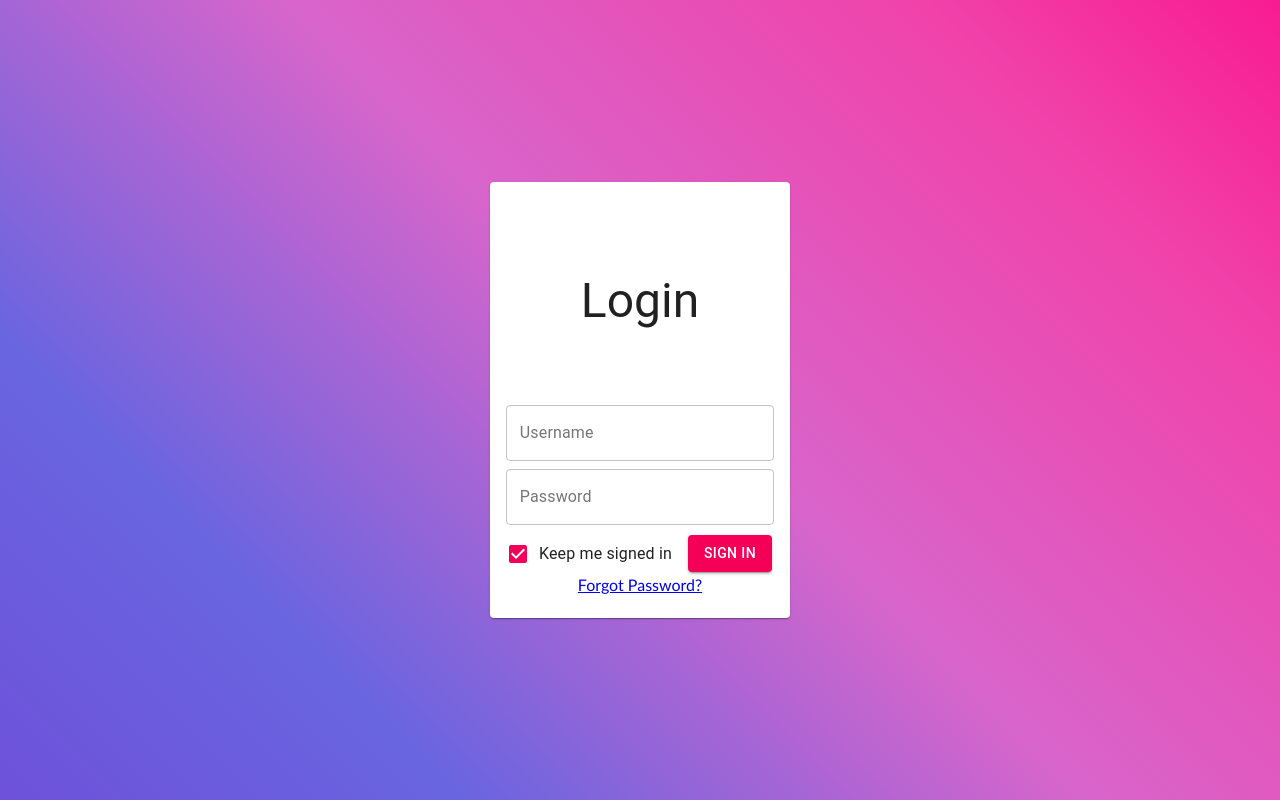
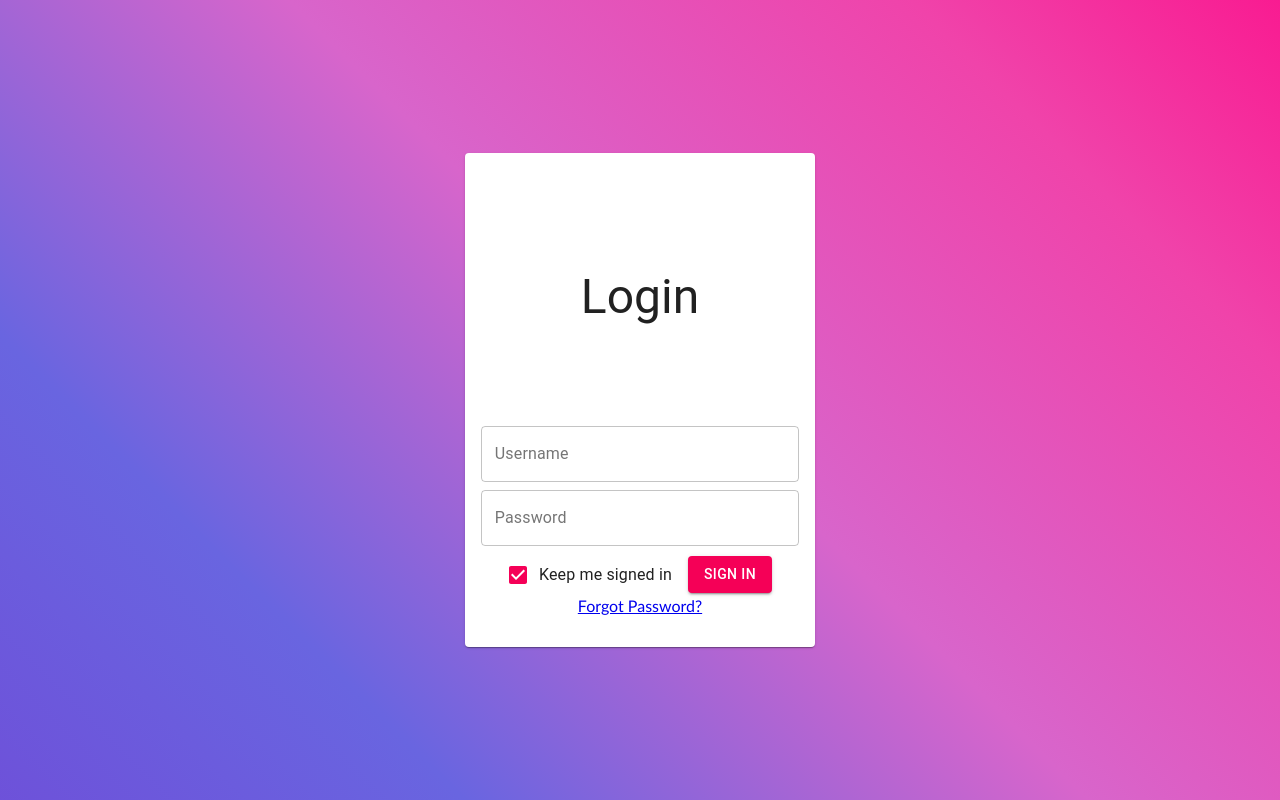
Before and after one commit to lightningbolt047/faculty-dashboard, a React (Create React App) app: page / in a window 1280 px wide. Built offline with nearby package versions, Linux system fonts and the light colour scheme.

Commit message:
Change login card padding

```diff
--- a/src/index.css
+++ b/src/index.css
@@ -26,5 +26,5 @@ body {
 }
 
 .loginScreenGrid {
-  padding: 75px;
+  padding: 100px;
 }
--- a/src/screens/Login.js
+++ b/src/screens/Login.js
@@ -72,6 +72,7 @@ export default function LoginScreen(){
                         />
                         <Button variant='contained' color='secondary' onClick={async ()=>signInHandler()}>Sign In</Button><br></br>
                         <Link to="/recovery">Forgot Password?</Link>
+                        <Box height={8}/>
                     </CardContent>
                 </Card>
 
```
